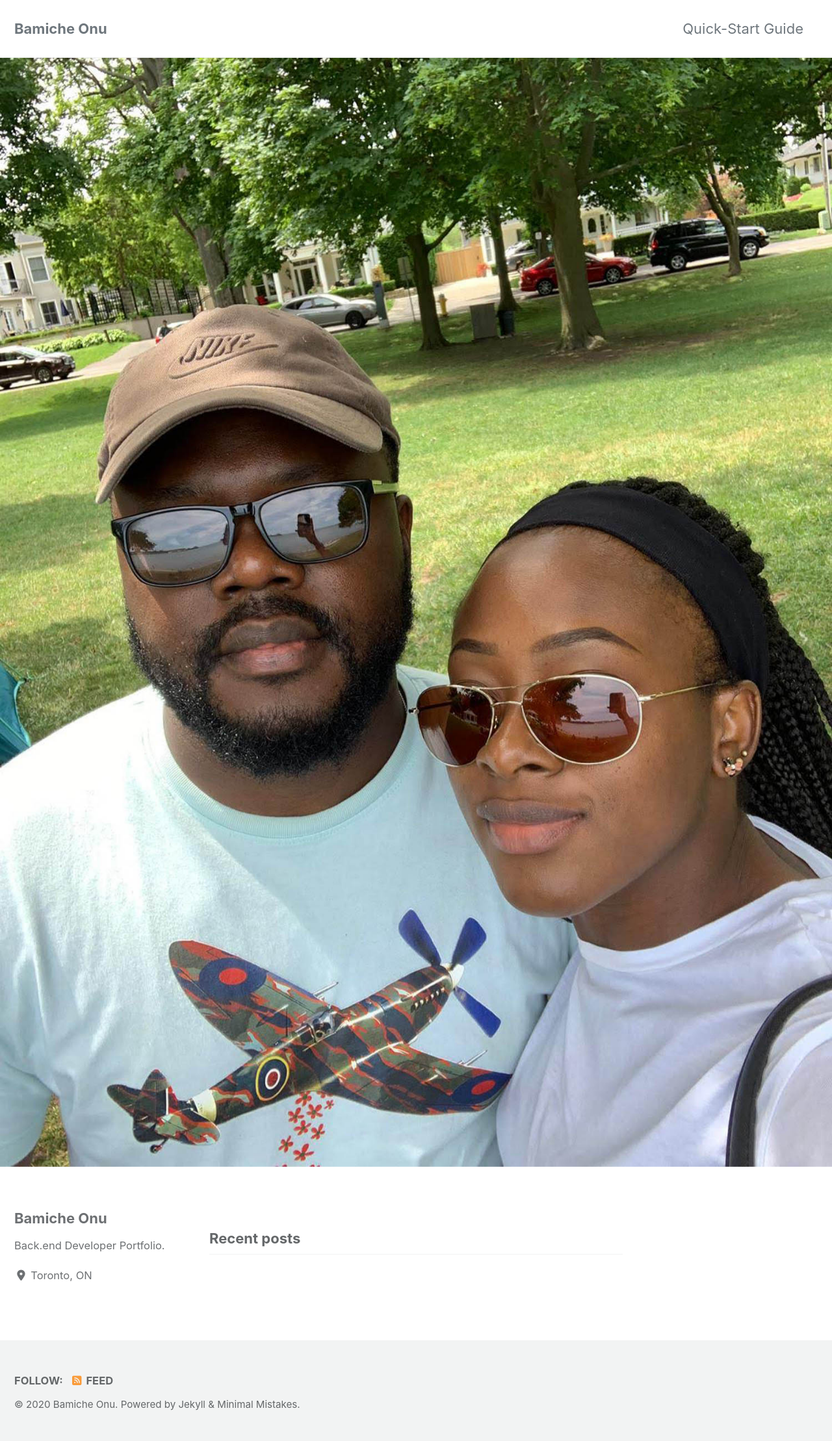
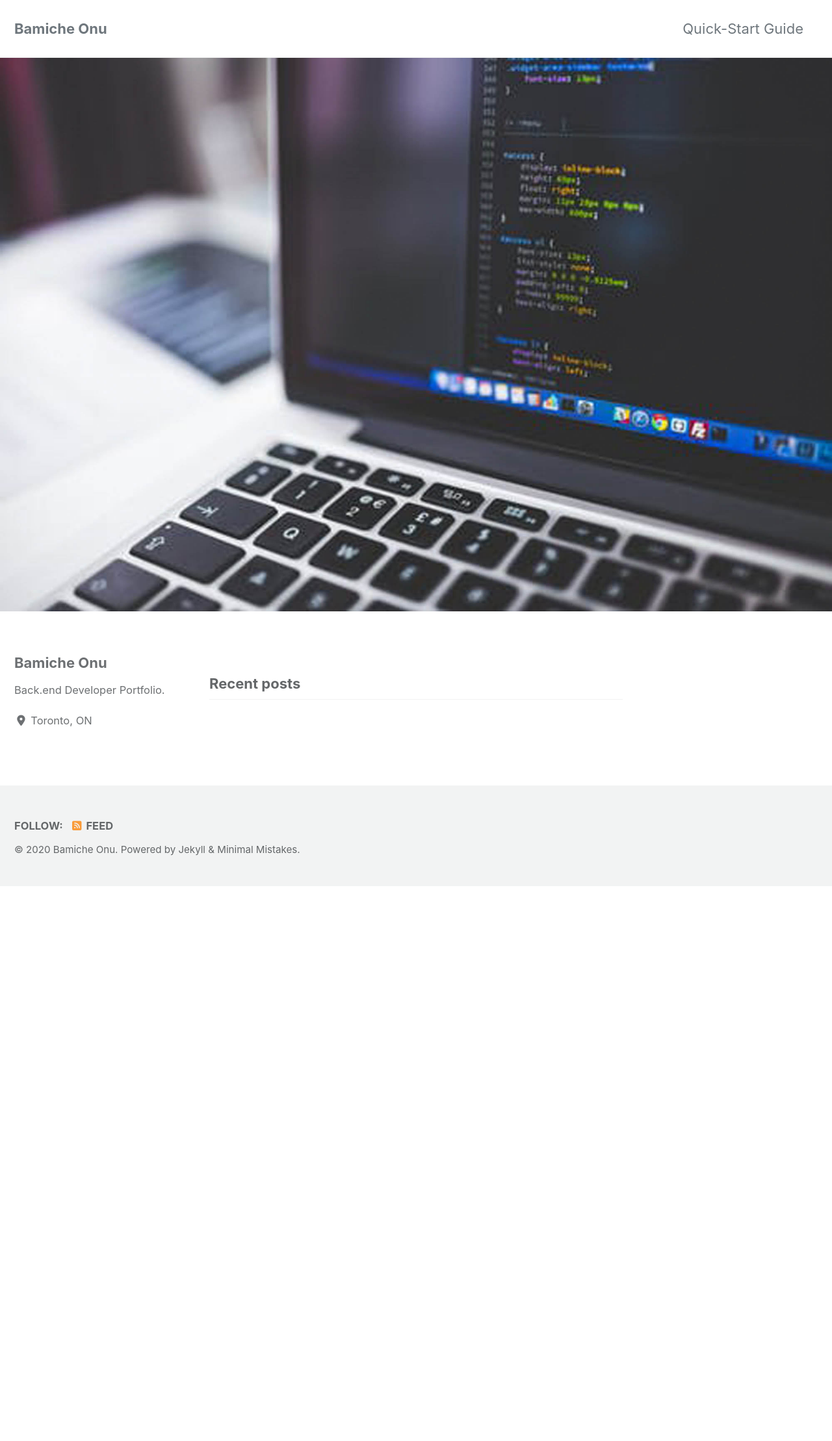
Before and after one commit to cheonu/cheonu.github.io, a Jekyll site: the page built from index.html, in a window 1280 px wide. Shown: the whole page at 65% size. Built offline with Jekyll 4.4.1, drawn with Linux system fonts in a browser that asks for light colours; cached includes are drawn as plain includes; nearby versions of some CDN libraries; the list of posts is cut into pages by our own code; after the commit the page ends 1364 px from its top, so only the background shows below that.

Commit message:
changes to _config

```diff
--- a/index.html
+++ b/index.html
@@ -2,5 +2,5 @@
 layout: home
 author_profile: true
 header:
-  image: "/images/bio-photo.jpg"
+  image: "/images/developer.jpg"
 ---
```
